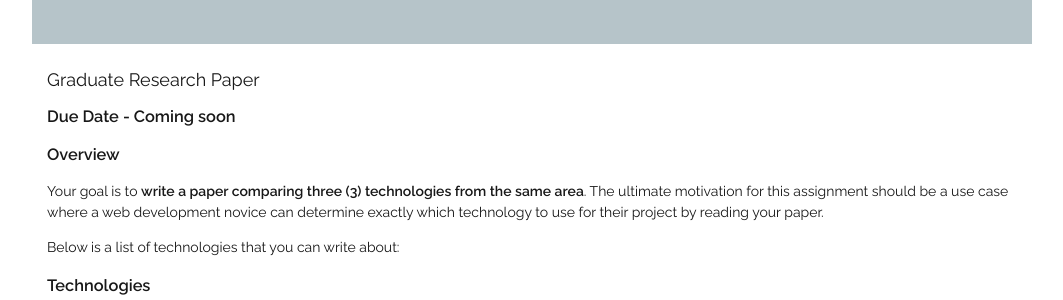
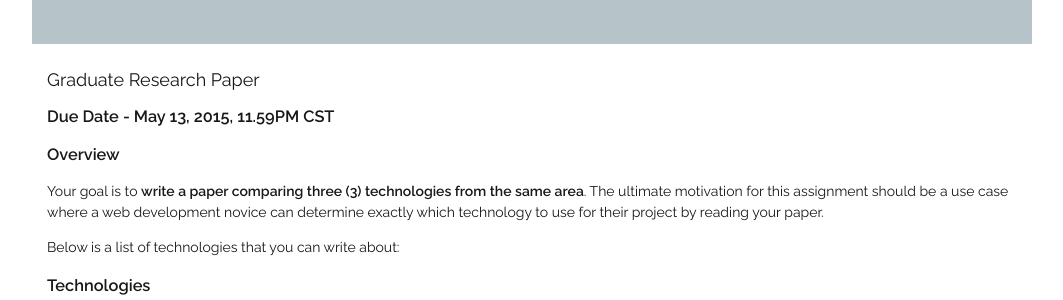
Before and after one commit to biplabdeka/fa2016, a Jekyll site: the page built from _posts/2015-4-10-Graduate-Research-Paper.md, in a window 1280 px wide. Shown: the part 196-496 px from the top of the page, without its empty margins (108-1171 px from the left). Built offline with Jekyll 4.4.1, drawn with Linux system fonts in a browser that asks for light colours; nearby versions of some CDN libraries; Markdown is read by kramdown in place of the engine named in the settings.

Commit message:
Grad paper deadline added.

```diff
--- a/_posts/2015-4-10-Graduate-Research-Paper.md
+++ b/_posts/2015-4-10-Graduate-Research-Paper.md
@@ -1,10 +1,10 @@
 ---
 layout: default
 title: "Graduate Research Paper"
-due: Feb 18, 11.59PM CST
+due: May 13 2015, 11.59PM CST
 <!-- permalink: lab1.html -->
 ---
-### Due Date - Coming soon
+### Due Date - May 13, 2015, 11.59PM CST
 
 ###Overview
 Your goal is to **write a paper comparing three (3) technologies from the same area**. The ultimate motivation for this assignment should be a use case where a web development novice can determine exactly which technology to use for their project by reading your paper.
```
